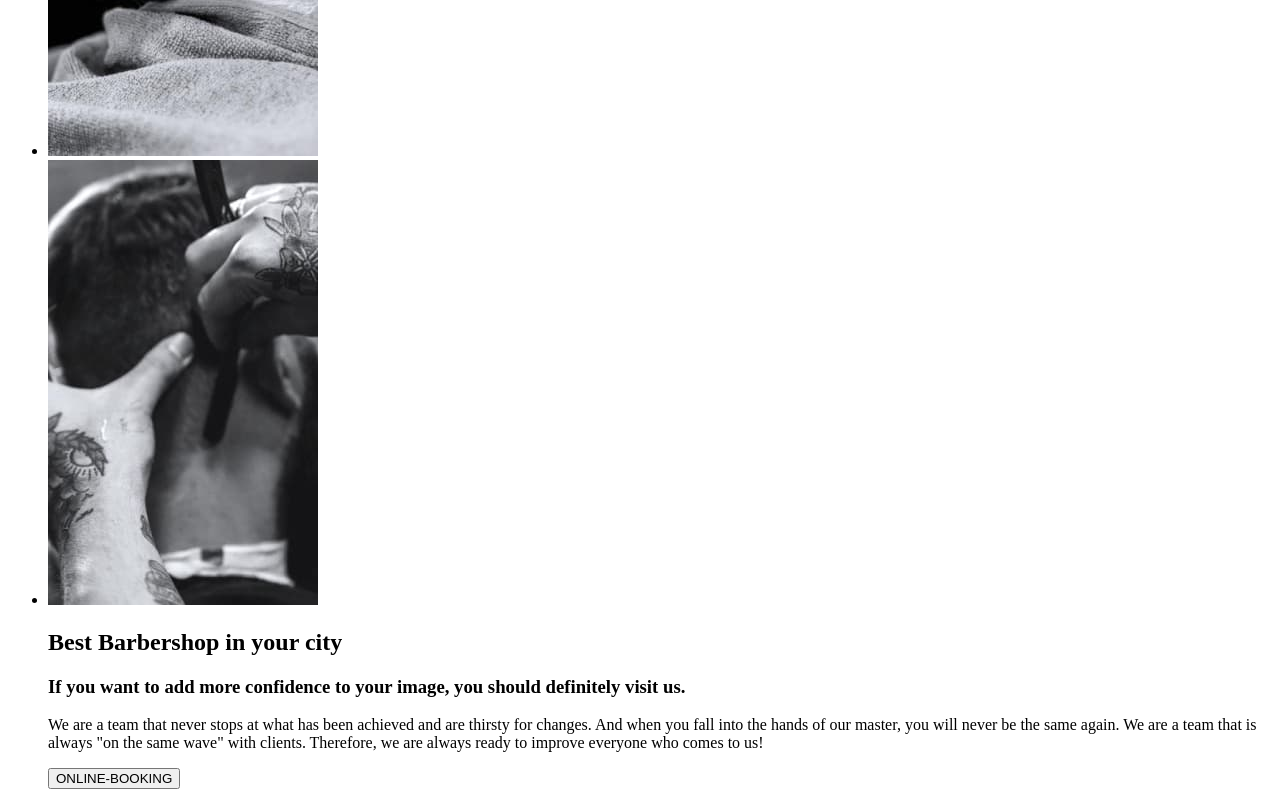
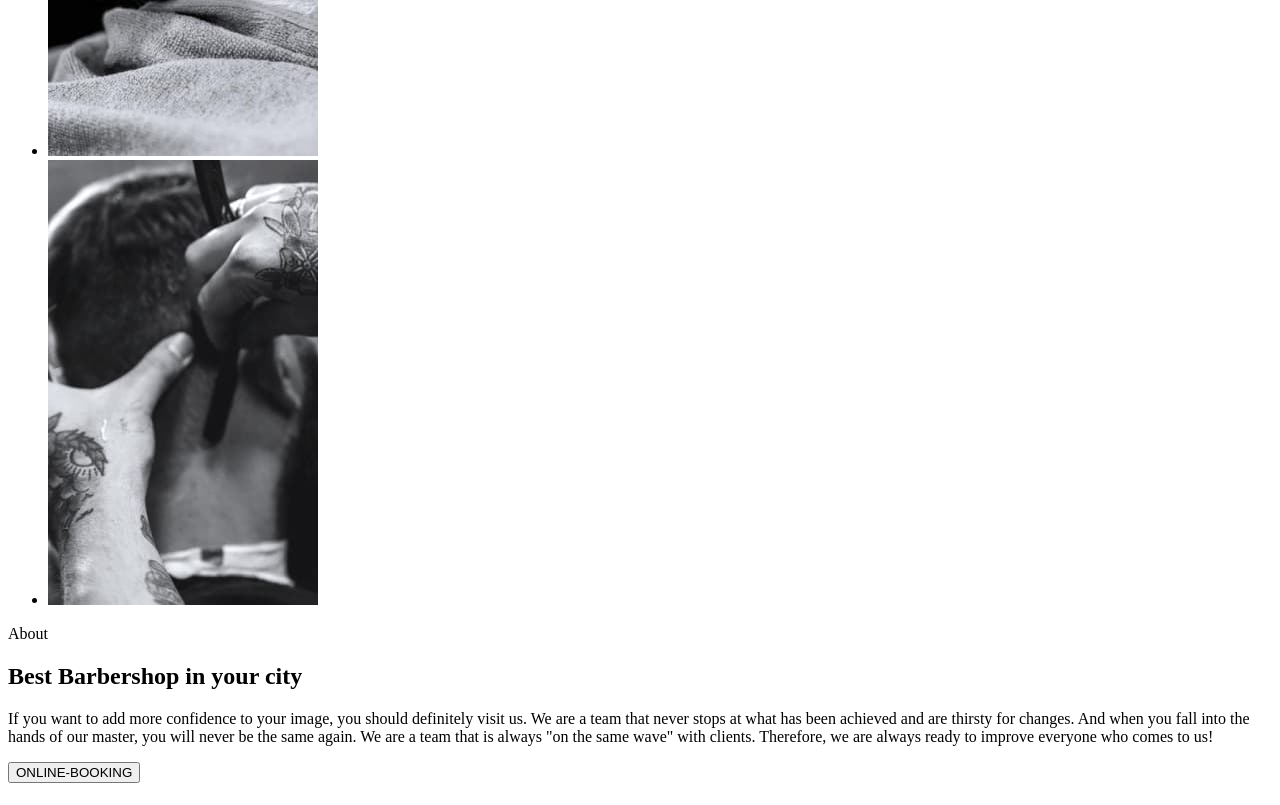
Before and after one commit to Yuliia2023/fs-84, a plain HTML site: page index.html in a window 1280 px wide. Shown: the part 669-1474 px from the top of the page. Drawn offline with Linux system fonts and the light colour scheme.

Commit message:
section about

```diff
--- a/index.html
+++ b/index.html
@@ -57,22 +57,28 @@
             />
           </li>
           <li>
-            <img src="./images/img.2.jpg" alt="photo" />
+            <img
+              src="./images/img.2.jpg"
+              alt="photo"
+              width="270"
+              height="445"
+            />
           </li>
-          <h2>Best Barbershop in your city</h2>
-          <h3>
+        </ul>
+        <p>About</p>
+        <h2>Best Barbershop in your city</h2>
+        <p>
+          <span>
             If you want to add more confidence to your image, you should
-            definitely visit us.
-          </h3>
-          <p>
-            We are a team that never stops at what has been achieved and are
-            thirsty for changes. And when you fall into the hands of our master,
-            you will never be the same again. We are a team that is always "on
-            the same wave" with clients. Therefore, we are always ready to
-            improve everyone who comes to us!
-          </p>
-          <button type="button">ONLINE-BOOKING</button>
-        </ul>
+            definitely visit us.</span
+          >
+          We are a team that never stops at what has been achieved and are
+          thirsty for changes. And when you fall into the hands of our master,
+          you will never be the same again. We are a team that is always "on the
+          same wave" with clients. Therefore, we are always ready to improve
+          everyone who comes to us!
+        </p>
+        <button type="button">ONLINE-BOOKING</button>
       </section>
     </main>
     <footer></footer>
```
